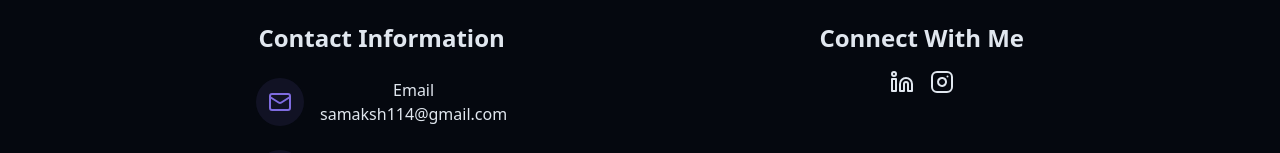
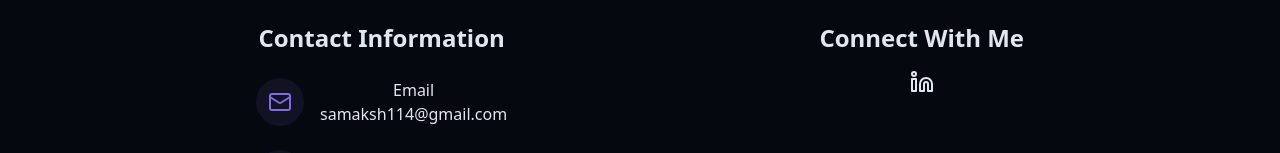
Before and after one commit to Darchen-lang/Portfolio, a React (Vite) app: page / in a window 1280 px wide. Shown: the part 4040-4193 px from the top of the page. Built offline with nearby package versions, Linux system fonts and the light colour scheme.

Commit message:
added research paper

```diff
--- a/src/components/ContactSection.jsx
+++ b/src/components/ContactSection.jsx
@@ -78,9 +78,7 @@ export const ContactSection = () => {
                     <a href="https://www.linkedin.com/in/samaksh-choudhary-78147334b/" target="_blank">
                         <Linkedin className="h-6 w-6 hover:text-primary transition-colors" />
                     </a>
-                    <a href="https://www.instagram.com/_s.a.m.a.k.s.h_?igsh=czZhNWNmMjZlcXM2" target="_blank">
-                        <Instagram className="h-6 w-6 hover:text-primary transition-colors" />
-                    </a>
+
                 </div>
             </div>
 
```
